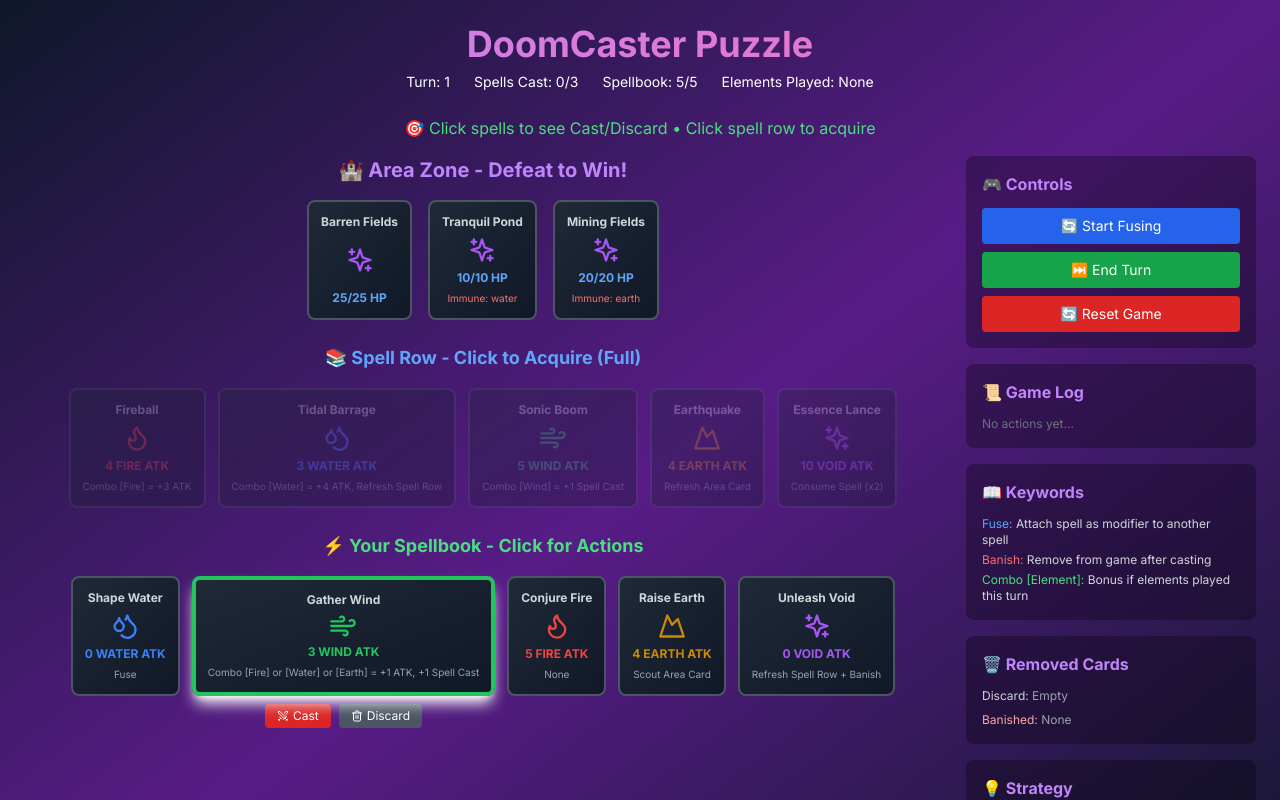
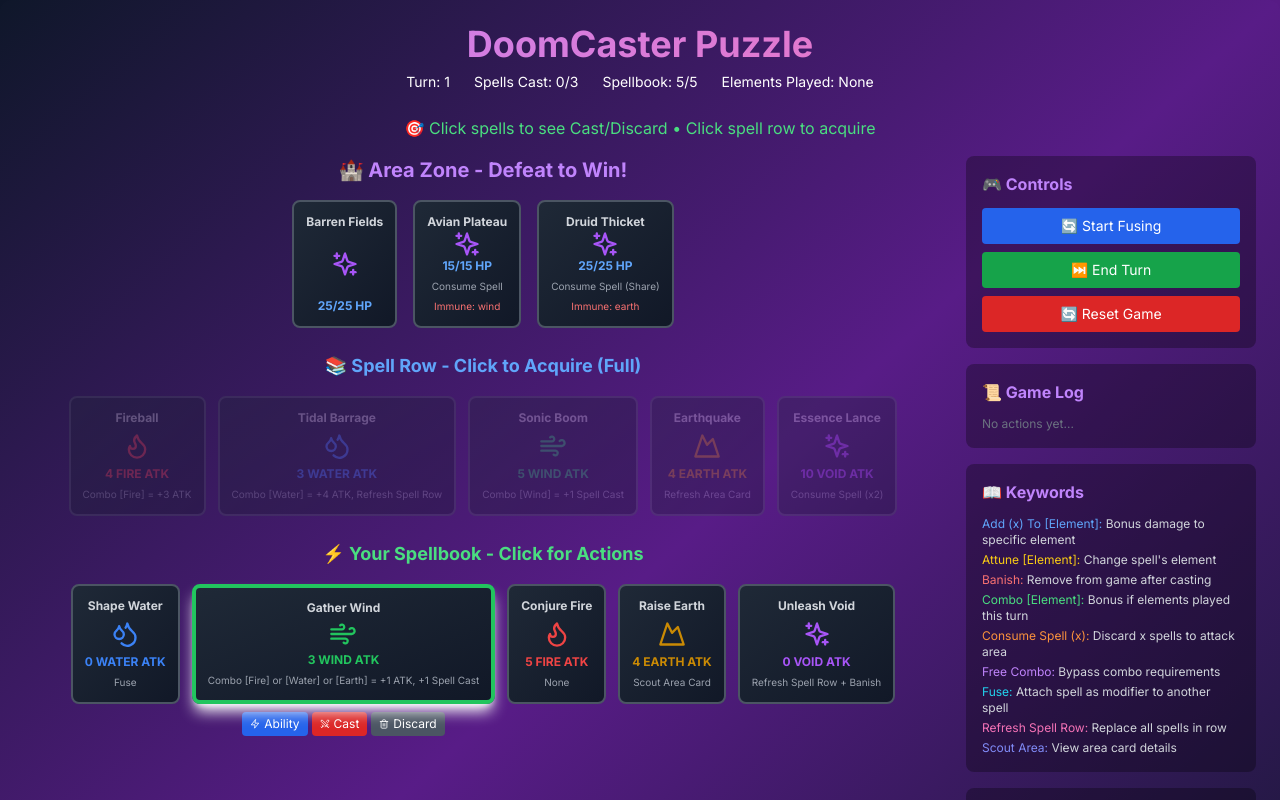
Before and after one commit to micah-roberson/doomcastersgame, a Next.js app: page / in a window 1280 px wide. Both pictures are taken after a click on the element 343 px from the left and 636 px from the top of the page. Shown: the top 800 px of the page. Built offline with nearby package versions, Linux system fonts and the light colour scheme.

Commit message:
first commit

```diff
--- a/components/DoomCasterDemo.tsx
+++ b/components/DoomCasterDemo.tsx
@@ -75,8 +75,8 @@ const DoomCasterDemo = () => {
     ],
     areaZone: [
       { id: 21, name: 'Barren Fields', defense: 25, immunity: undefined, defeated: false, currentDamage: 0, ability: null },
-      { id: 22, name: 'Tranquil Pond', defense: 10, immunity: 'water', defeated: false, currentDamage: 0, ability: null },
-      { id: 23, name: 'Mining Fields', defense: 20, immunity: 'earth', defeated: false, currentDamage: 0, ability: null }
+      { id: 22, name: 'Avian Plateau', defense: 15, immunity: 'wind', defeated: false, currentDamage: 0, ability: 'Consume Spell' },
+      { id: 23, name: 'Druid Thicket', defense: 25, immunity: 'earth', defeated: false, currentDamage: 0, ability: 'Consume Spell (Share)' }
     ],
     discardPile: [],
     removedFromGame: [],
@@ -124,6 +124,14 @@ const DoomCasterDemo = () => {
   const checkCombo = (spell: Spell) => {
     if (!spell.ability?.includes('Combo')) return { satisfied: false, bonus: 0, extraSpellCast: 0 };
 
+    // Check for Free Combo modifier
+    const hasFreeCombo = spell.modifiers?.some(mod => mod.name?.includes('Free Combo')) ||
+                        spell.ability?.includes('Free Combo');
+    if (hasFreeCombo) {
+      addToLog(`🆓 Free Combo activated for ${spell.name}!`);
+      return { satisfied: true, bonus: 3, extraSpellCast: 0 };
+    }
+
     const comboMatch = spell.ability.match(/Combo \[([^\]]+)\](?: or \[([^\]]+)\])?(?: and \[([^\]]+)\])? = ([^,]+)/);
     if (!comboMatch) return { satisfied: false, bonus: 0, extraSpellCast: 0 };
 
@@ -159,6 +167,132 @@ const DoomCasterDemo = () => {
     }
 
     return { satisfied, bonus, extraSpellCast };
+  };
+
+  // Use spell ability
+  const useSpellAbility = (spellIndex: number) => {
+    const spell = gameState.player1Spells[spellIndex];
+
+    if (!spell.ability || spell.ability === 'None') {
+      addToLog("❌ This spell has no ability!");
+      return;
+    }
+
+    if (spell.tapped) {
+      addToLog("❌ Spell already used this turn!");
+      return;
+    }
+
+    // Handle different abilities
+    if (spell.ability.includes('Fuse')) {
+      startFusingFromAbility(spellIndex);
+    } else if (spell.ability.includes('Refresh Spell Row')) {
+      refreshSpellRow();
+      // Tap the spell after using ability
+      setGameState(prev => ({
+        ...prev,
+        player1Spells: prev.player1Spells.map((s, i) =>
+          i === spellIndex ? { ...s, tapped: true } : s
+        )
+      }));
+    } else if (spell.ability.includes('Scout Area')) {
+      scoutAreaCards();
+      setGameState(prev => ({
+        ...prev,
+        player1Spells: prev.player1Spells.map((s, i) =>
+          i === spellIndex ? { ...s, tapped: true } : s
+        )
+      }));
+    } else if (spell.ability.includes('Attune')) {
+      const attuneMatch = spell.ability.match(/Attune \[(\w+)\]/);
+      if (attuneMatch) {
+        const newElement = attuneMatch[1].toLowerCase();
+        setGameState(prev => ({
+          ...prev,
+          player1Spells: prev.player1Spells.map((s, i) =>
+            i === spellIndex ? { ...s, element: newElement, tapped: true } : s
+          )
+        }));
+        addToLog(`🔄 ${spell.name} attuned to ${newElement}`);
+      }
+    } else {
+      addToLog(`⚡ ${spell.name} ability activated!`);
+      // Tap the spell after using ability
+      setGameState(prev => ({
+        ...prev,
+        player1Spells: prev.player1Spells.map((s, i) =>
+          i === spellIndex ? { ...s, tapped: true } : s
+        )
+      }));
+    }
+
+    setSelectedSpellbook(null);
+  };
+
+  // Start fusing from ability button
+  const startFusingFromAbility = (spellIndex: number) => {
+    setGameMode('fusing');
+    setFuseState({ source: spellIndex, target: null, step: 'select_target' });
+    addToLog(`🔄 Select target spell to fuse ${gameState.player1Spells[spellIndex].name} to`);
+  };
+
+  // Refresh spell row
+  const refreshSpellRow = () => {
+    const newSpells = [
+      { id: Date.now() + 1, name: 'Emberstorm', element: 'fire', attack: 5, ability: 'None' },
+      { id: Date.now() + 2, name: 'Avalanche', element: 'water', attack: 4, ability: 'Fuse' },
+      { id: Date.now() + 3, name: 'Sky Splitter', element: 'wind', attack: 3, ability: 'Combo [Fire] or [Water] or [Wind] or [Earth] = +3 ATK' },
+      { id: Date.now() + 4, name: 'Locust Swarm', element: 'earth', attack: 3, ability: 'Combo [Earth] = +2 ATK, Refresh Area Card' },
+      { id: Date.now() + 5, name: 'Essence Drain', element: 'void', attack: 0, ability: 'Spell Search' }
+    ];
+
+    setGameState(prev => ({
+      ...prev,
+      spellRow: newSpells
+    }));
+
+    addToLog(`🔄 Spell row refreshed with new spells!`);
+  };
+
+  // Scout area cards
+  const scoutAreaCards = () => {
+    const activeAreas = gameState.areaZone.filter(area => !area.defeated);
+    if (activeAreas.length > 0) {
+      const scoutedArea = activeAreas[0];
+      addToLog(`👁️ Scouted ${scoutedArea.name}: ${scoutedArea.defense} HP, ${scoutedArea.immunity ? `Immune to ${scoutedArea.immunity}` : 'No immunity'}`);
+    }
+  };
+
+  // Check for Consume Spell requirement
+  const checkConsumeSpell = (spellIndex: number, areaIndex: number) => {
+    const area = gameState.areaZone[areaIndex];
+
+    if ((area.ability ?? '').includes('Consume Spell')) {
+      const consumeMatch = (area.ability ?? '').match(/Consume Spell \(x?(\d+)\)/);
+      const consumeAmount = consumeMatch ? parseInt(consumeMatch[1]) : 1;
+
+      const availableSpells = gameState.player1Spells.filter((s, i) => i !== spellIndex && !s.tapped);
+
+      if (availableSpells.length < consumeAmount) {
+        addToLog(`❌ Need ${consumeAmount} additional spells for Consume Spell!`);
+        return false;
+      }
+
+      // Auto-consume the required spells
+      setGameState(prev => ({
+        ...prev,
+        discardPile: [...prev.discardPile, ...availableSpells.slice(0, consumeAmount)],
+        player1Spells: prev.player1Spells.filter((s, i) => {
+          if (i === spellIndex) return true;
+          if (s.tapped) return true;
+          return !availableSpells.slice(0, consumeAmount).includes(s);
+        })
+      }));
+
+      addToLog(`⚡ Consumed ${consumeAmount} spells for ${area.name}`);
+    }
+
+    return true;
   };
 
   // Check if spellbook has open slots
@@ -360,6 +494,11 @@ const DoomCasterDemo = () => {
     const spell = gameState.player1Spells[selectedSpell];
     const area = gameState.areaZone[areaIndex];
 
+    // Check Consume Spell requirement first
+    if (!checkConsumeSpell(selectedSpell, areaIndex)) {
+      return;
+    }
+
     setAnimatingCards([spell.id, area.id]);
 
     setTimeout(() => {
@@ -367,6 +506,33 @@ const DoomCasterDemo = () => {
       let modifiedSpell = { ...spell };
       let shouldBanish = false;
       let extraSpellCast = 0;
+
+      // Handle Attune ability (changes element)
+      if (spell.ability?.includes('Attune')) {
+        const attuneMatch = spell.ability.match(/Attune \[(\w+)\]/);
+        if (attuneMatch) {
+          const newElement = attuneMatch[1].toLowerCase();
+          modifiedSpell = { ...modifiedSpell, element: newElement };
+          addToLog(`🔄 ${spell.name} attuned to ${newElement}`);
+        }
+      }
+
+      // Process modifiers for Add To Element and other effects
+      if (modifiedSpell.modifiers) {
+        modifiedSpell.modifiers.forEach(mod => {
+          if (mod.name?.includes('Add') && mod.name?.includes('To')) {
+            const addMatch = mod.name.match(/Add \((\d+)\) To \[(\w+)\]/);
+            if (addMatch) {
+              const addAmount = parseInt(addMatch[1]);
+              const targetElement = addMatch[2].toLowerCase();
+              if (modifiedSpell.element === targetElement) {
+                modifiedSpell = { ...modifiedSpell, attack: modifiedSpell.attack + addAmount };
+                addToLog(`⚡ Add ${addAmount} damage to ${targetElement} spell`);
+              }
+            }
+          }
+        });
+      }
 
       // Handle Banish ability
       if (spell.ability?.includes('Banish')) {
@@ -409,16 +575,21 @@ const DoomCasterDemo = () => {
           // Area defeated
           newState.areaZone[areaIndex] = { ...area, defeated: true, currentDamage: area.defense };
 
-          // Add modifier to the attacking spell
+          // Add modifier to the attacking spell (based on CSV data)
           const modifier = {
             name: `${area.name} Power`,
-            attack: 2,
+            attack: 3,
             source: 'area',
             id: Date.now()
           };
-          newState.player1Spells[selectedSpell].modifiers = [...(modifiedSpell.modifiers || []), modifier];
 
-          addToLog(`💥 ${area.name} defeated! Modifier added to ${modifiedSpell.name}`);
+          // Only add modifier if spell wasn't banished
+          if (!shouldBanish) {
+            newState.player1Spells[selectedSpell].modifiers = [...(modifiedSpell.modifiers || []), modifier];
+            addToLog(`💥 ${area.name} defeated! Modifier added to ${modifiedSpell.name}`);
+          } else {
+            addToLog(`💥 ${area.name} defeated!`);
+          }
         } else {
           newState.areaZone[areaIndex] = { ...area, currentDamage: newDamage };
           addToLog(isImmune ?
@@ -432,6 +603,11 @@ const DoomCasterDemo = () => {
           newState.removedFromGame = [...prev.removedFromGame, modifiedSpell];
           newState.player1Spells = newState.player1Spells.filter((_, i) => i !== selectedSpell);
           addToLog(`🚫 ${modifiedSpell.name} banished from game`);
+        }
+
+        // Handle Refresh Spell Row ability
+        if (spell.ability?.includes('Refresh Spell Row')) {
+          refreshSpellRow();
         }
 
         return newState;
@@ -550,8 +726,8 @@ const DoomCasterDemo = () => {
       ],
       areaZone: [
         { id: 21, name: 'Barren Fields', defense: 25, immunity: undefined, defeated: false, currentDamage: 0, ability: null },
-        { id: 22, name: 'Tranquil Pond', defense: 10, immunity: 'water', defeated: false, currentDamage: 0, ability: null },
-        { id: 23, name: 'Mining Fields', defense: 20, immunity: 'earth', defeated: false, currentDamage: 0, ability: null }
+        { id: 22, name: 'Avian Plateau', defense: 15, immunity: 'wind', defeated: false, currentDamage: 0, ability: 'Consume Spell' },
+        { id: 23, name: 'Druid Thicket', defense: 25, immunity: 'earth', defeated: false, currentDamage: 0, ability: 'Consume Spell (Share)' }
       ],
       discardPile: [],
       removedFromGame: [],
@@ -667,22 +843,30 @@ const DoomCasterDemo = () => {
                     isDisabled={gameMode === 'targeting'}
                   />
 
-                  {/* Cast/Discard Buttons */}
+                  {/* Ability/Cast/Discard Buttons */}
                   {selectedSpellbook === i && gameMode === 'normal' && (
-                    <div className="flex gap-2">
+                    <div className="flex gap-1">
+                      <button
+                        onClick={() => useSpellAbility(i)}
+                        disabled={spell.tapped || !spell.ability || spell.ability === 'None'}
+                        className="bg-blue-600 hover:bg-blue-700 disabled:bg-gray-600 text-white px-2 py-1 rounded text-xs flex items-center gap-1"
+                      >
+                        <Zap size={10} />
+                        Ability
+                      </button>
                       <button
                         onClick={() => startCasting(i)}
                         disabled={spell.tapped || gameState.spellsCastThisTurn >= gameState.maxSpells}
-                        className="bg-red-600 hover:bg-red-700 disabled:bg-gray-600 text-white px-3 py-1 rounded text-xs flex items-center gap-1"
+                        className="bg-red-600 hover:bg-red-700 disabled:bg-gray-600 text-white px-2 py-1 rounded text-xs flex items-center gap-1"
                       >
-                        <Swords size={12} />
+                        <Swords size={10} />
                         Cast
                       </button>
                       <button
                         onClick={() => discardSpell(i)}
-                        className="bg-gray-600 hover:bg-gray-700 text-white px-3 py-1 rounded text-xs flex items-center gap-1"
+                        className="bg-gray-600 hover:bg-gray-700 text-white px-2 py-1 rounded text-xs flex items-center gap-1"
                       >
-                        <Trash2 size={12} />
+                        <Trash2 size={10} />
                         Discard
                       </button>
                     </div>
@@ -751,15 +935,21 @@ const DoomCasterDemo = () => {
           <div className="bg-black/30 rounded-lg p-4">
             <h3 className="font-bold text-purple-400 mb-3">📖 Keywords</h3>
             <div className="text-xs text-gray-300 space-y-1">
-              <div><span className="text-blue-400">Fuse:</span> Attach spell as modifier to another spell</div>
+              <div><span className="text-blue-400">Add (x) To [Element]:</span> Bonus damage to specific element</div>
+              <div><span className="text-yellow-400">Attune [Element]:</span> Change spell's element</div>
               <div><span className="text-red-400">Banish:</span> Remove from game after casting</div>
               <div><span className="text-green-400">Combo [Element]:</span> Bonus if elements played this turn</div>
+              <div><span className="text-orange-400">Consume Spell (x):</span> Discard x spells to attack area</div>
+              <div><span className="text-purple-400">Free Combo:</span> Bypass combo requirements</div>
+              <div><span className="text-cyan-400">Fuse:</span> Attach spell as modifier to another spell</div>
+              <div><span className="text-pink-400">Refresh Spell Row:</span> Replace all spells in row</div>
+              <div><span className="text-indigo-400">Scout Area:</span> View area card details</div>
             </div>
           </div>
 
           {/* Discard & Banished */}
           <div className="bg-black/30 rounded-lg p-4">
-            <h3 className="font-bold text-purple-400 mb-3">🗑️ Removed Cards</h3>
+            <h3 className="font-bold text-purple-400 mb-3">️ Removed Cards</h3>
             <div className="text-xs text-gray-400 space-y-2">
               <div>
                 <span className="text-gray-300">Discard:</span>
@@ -788,12 +978,14 @@ const DoomCasterDemo = () => {
           <div className="bg-black/30 rounded-lg p-4">
             <h3 className="font-bold text-purple-400 mb-3">💡 Strategy</h3>
             <div className="text-xs text-gray-300 space-y-1">
-              <div>• Use Shape Water to fuse spells together</div>
+              <div>• Use Ability button to activate spell powers</div>
+              <div>• Shape Water fuses spells as modifiers</div>
+              <div>• Consume Spell areas require spell sacrifice</div>
               <div>• Play elements for combo bonuses</div>
-              <div>• Watch area immunities!</div>
+              <div>• Watch area immunities carefully</div>
               <div>• Banished spells are gone forever</div>
-              <div>• Fuse modifiers are attached last</div>
-              <div>• Combos check elements played this turn</div>
+              <div>• Attune changes spell elements</div>
+              <div>• Free Combo bypasses requirements</div>
             </div>
           </div>
         </div>
```
Also changed, not shown: 1 other file (tests, documents, lock files or other folders).
